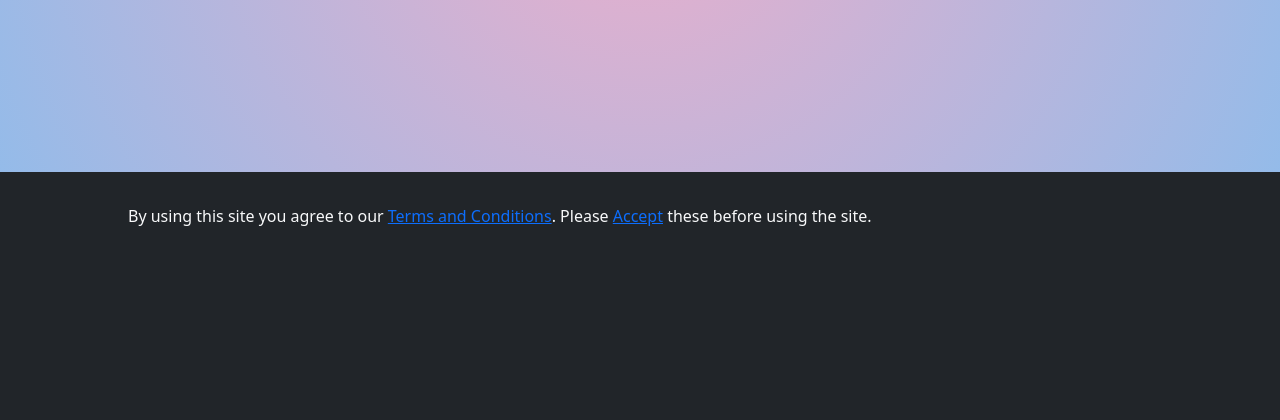
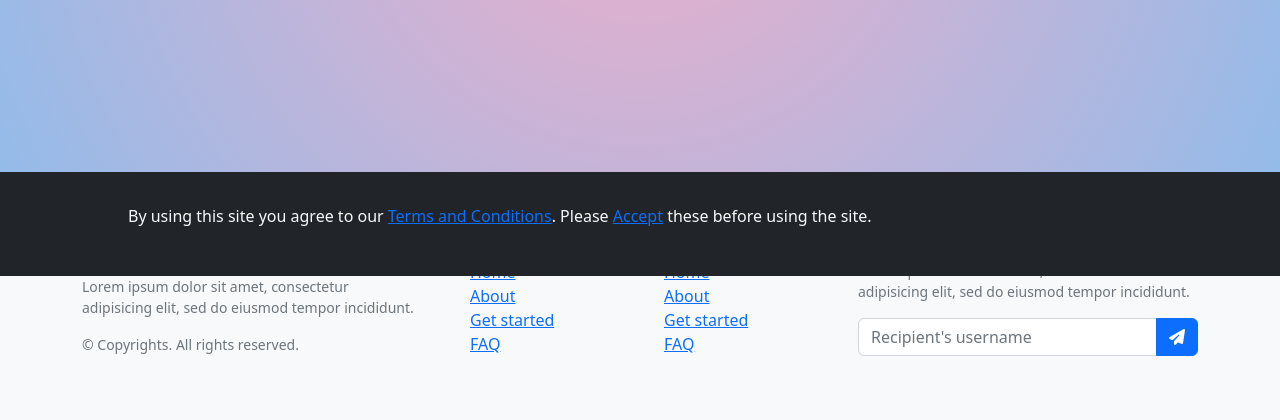
Before and after one commit to StonedHesus/time-it-platform, a PHP site: page / in a window 1280 px wide. Shown: the part 524-944 px from the top of the page. Before the commit the page ends 750 px from the top, so only its background shows below. Run offline with PHP 8.4, Linux system fonts and the light colour scheme; some libraries are stand-ins or nearby versions.

Commit message:
Added a generic footer and Font Awesome support to the project.

```diff
--- a/index.php
+++ b/index.php
@@ -16,6 +16,7 @@
 
     <!-- index.php main stylesheet -->
     <link href="./static/time-it-platform/style/index.css" rel="stylesheet" type="text/css">
+
 </head>
 
 <body>
@@ -92,6 +93,48 @@ END;
 </section>
 <!-- Ends here -->
 
+<!-- Footer of the page starts here -->
+<footer class="w-100 py-4 flex-shrink-0 bg-light">
+    <div class="container py-4">
+        <div class="row gy-4 gx-5">
+            <div class="col-lg-4 col-md-6">
+                <h5 class="h1">FB.</h5>
+                <p class="small text-muted">Lorem ipsum dolor sit amet, consectetur adipisicing elit, sed do eiusmod tempor incididunt.</p>
+                <p class="small text-muted mb-0">&copy; Copyrights. All rights reserved.</p>
+            </div>
+            <div class="col-lg-2 col-md-6">
+                <h5 class="mb-3">Quick links</h5>
+                <ul class="list-unstyled text-muted">
+                    <li><a href="#">Home</a></li>
+                    <li><a href="#">About</a></li>
+                    <li><a href="#">Get started</a></li>
+                    <li><a href="#">FAQ</a></li>
+                </ul>
+            </div>
+            <div class="col-lg-2 col-md-6">
+                <h5 class="mb-3">Quick links</h5>
+                <ul class="list-unstyled text-muted">
+                    <li><a href="#">Home</a></li>
+                    <li><a href="#">About</a></li>
+                    <li><a href="#">Get started</a></li>
+                    <li><a href="#">FAQ</a></li>
+                </ul>
+            </div>
+            <div class="col-lg-4 col-md-6">
+                <h5 class="mb-3">Newsletter</h5>
+                <p class="small text-muted">Lorem ipsum dolor sit amet, consectetur adipisicing elit, sed do eiusmod tempor incididunt.</p>
+                <form action="#">
+                    <div class="input-group mb-3">
+                        <input class="form-control" type="text" placeholder="Recipient's username" aria-label="Recipient's username" aria-describedby="button-addon2">
+                        <button class="btn btn-primary" id="button-addon2" type="button"><i class="fas fa-paper-plane"></i></button>
+                    </div>
+                </form>
+            </div>
+        </div>
+    </div>
+</footer>
+<!-- Ends here -->
+
 <div id="accept-terms-popup" class="hidden bg-dark">
     <p class="text-light">By using this site you agree to our <a href="#">Terms and Conditions</a>.
         Please <a id="accept" href="#">Accept</a> these before using the site.
@@ -104,10 +147,18 @@ END;
 <script src="https://cdn.jsdelivr.net/npm/bootstrap@5.2.0-beta1/dist/js/bootstrap.bundle.min.js"
         integrity="sha384-pprn3073KE6tl6bjs2QrFaJGz5/SUsLqktiwsUTF55Jfv3qYSDhgCecCxMW52nD2"
         crossorigin="anonymous"></script>
-<script src="https://code.jquery.com/jquery-3.3.1.slim.min.js" integrity="sha384-q8i/X+965DzO0rT7abK41JStQIAqVgRVzpbzo5smXKp4YfRvH+8abtTE1Pi6jizo" crossorigin="anonymous"></script>
-<script src="https://cdn.jsdelivr.net/npm/popper.js@1.14.7/dist/umd/popper.min.js" integrity="sha384-UO2eT0CpHqdSJQ6hJty5KVphtPhzWj9WO1clHTMGa3JDZwrnQq4sF86dIHNDz0W1" crossorigin="anonymous"></script>
-<script src="https://cdn.jsdelivr.net/npm/bootstrap@4.3.1/dist/js/bootstrap.min.js" integrity="sha384-JjSmVgyd0p3pXB1rRibZUAYoIIy6OrQ6VrjIEaFf/nJGzIxFDsf4x0xIM+B07jRM" crossorigin="anonymous"></script>
+<script src="https://code.jquery.com/jquery-3.3.1.slim.min.js"
+        integrity="sha384-q8i/X+965DzO0rT7abK41JStQIAqVgRVzpbzo5smXKp4YfRvH+8abtTE1Pi6jizo"
+        crossorigin="anonymous"></script>
+<script src="https://cdn.jsdelivr.net/npm/popper.js@1.14.7/dist/umd/popper.min.js"
+        integrity="sha384-UO2eT0CpHqdSJQ6hJty5KVphtPhzWj9WO1clHTMGa3JDZwrnQq4sF86dIHNDz0W1"
+        crossorigin="anonymous"></script>
+<script src="https://cdn.jsdelivr.net/npm/bootstrap@4.3.1/dist/js/bootstrap.min.js"
+        integrity="sha384-JjSmVgyd0p3pXB1rRibZUAYoIIy6OrQ6VrjIEaFf/nJGzIxFDsf4x0xIM+B07jRM"
+        crossorigin="anonymous"></script>
 <!-- Terms and services script. -->
 <script src="./static/time-it-platform/java-script/cookies-and-terms.js"></script>
+<!-- Font Awesome -->
+<script src="https://kit.fontawesome.com/3ba5977250.js" crossorigin="anonymous"></script>
 
 </html>
--- a/static/time-it-platform/style/index.css
+++ b/static/time-it-platform/style/index.css
@@ -6,3 +6,7 @@
     background: rgb(238,174,202);
     background: radial-gradient(circle, rgba(238,174,202,1) 0%, rgba(148,187,233,1) 100%);
 }
+
+/* Footer style commences here. */
+
+/* Ends here. */
```
